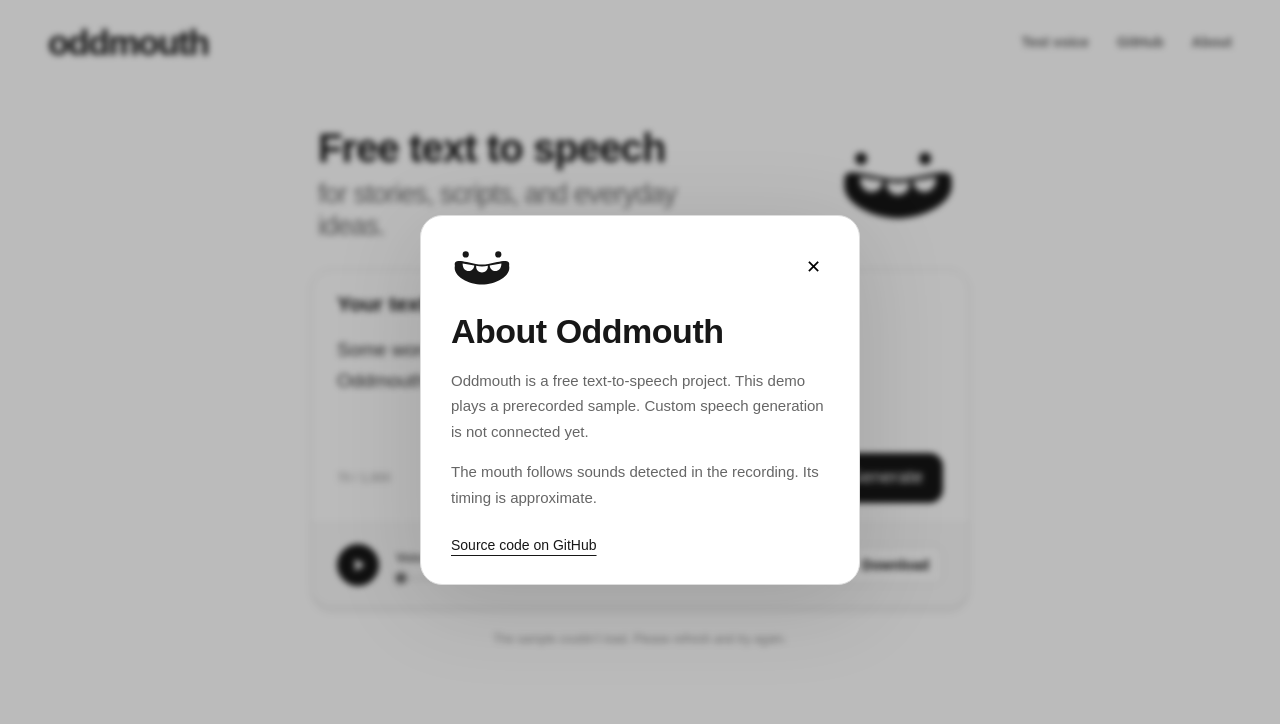
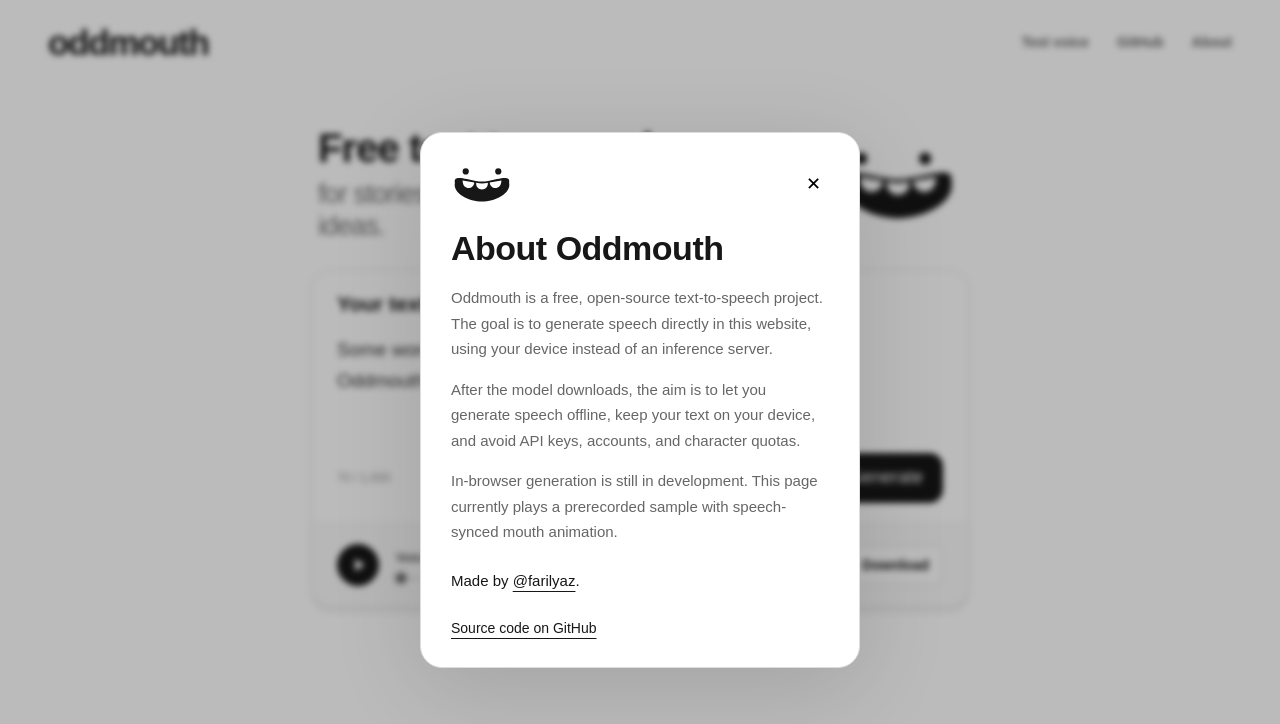
Before and after one commit to farzeenilyaszargar/oddmouth, a Next.js app in the folder web/: page / in a window 1280 px wide. Both pictures are taken after a click on the button "About". Shown: the top 724 px of the page. Built offline with nearby package versions, Linux system fonts and the light colour scheme; no server answers; a web font is replaced by a local one.

Commit message:
Add author attribution and browser-only speech goals to About

```diff
--- a/web/app/globals.css
+++ b/web/app/globals.css
@@ -220,3 +220,6 @@ textarea::placeholder { color: #aaa; }
 .training-review select { font: inherit; padding: 6px 10px; border: 1px solid var(--line); border-radius: 8px; }
 .training-review > p { color: #555; font-size: 15px; line-height: 1.5; }
 .training-review .player audio { width: 100%; min-width: 0; flex: 1; }
+
+.about-dialog .maker { margin-top: 23px; color: var(--ink); }
+.about-dialog .maker a { display: inline; margin: 0; font-size: inherit; }
--- a/web/app/page.tsx
+++ b/web/app/page.tsx
@@ -74,8 +74,10 @@ export default function Home() {
       <dialog ref={about} className="about-dialog" aria-labelledby="about-title" onClick={event => { if (event.target === about.current) about.current?.close(); }}>
         <div className="dialog-top"><Mouth /><button aria-label="Close about" onClick={() => about.current?.close()}>✕</button></div>
         <h2 id="about-title">About Oddmouth</h2>
-        <p>Oddmouth is a free text-to-speech project. This demo plays a prerecorded sample. Custom speech generation is not connected yet.</p>
-        <p>The mouth follows sounds detected in the recording. Its timing is approximate.</p>
+        <p>Oddmouth is a free, open-source text-to-speech project. The goal is to generate speech directly in this website, using your device instead of an inference server.</p>
+        <p>After the model downloads, the aim is to let you generate speech offline, keep your text on your device, and avoid API keys, accounts, and character quotas.</p>
+        <p>In-browser generation is still in development. This page currently plays a prerecorded sample with speech-synced mouth animation.</p>
+        <p className="maker">Made by <a href="https://twitter.com/farilyaz" target="_blank" rel="noreferrer">@farilyaz</a>.</p>
         <a href="https://github.com/farzeenilyaszargar/oddmouth" target="_blank" rel="noreferrer">Source code on GitHub</a>
       </dialog>
     </div>
```
